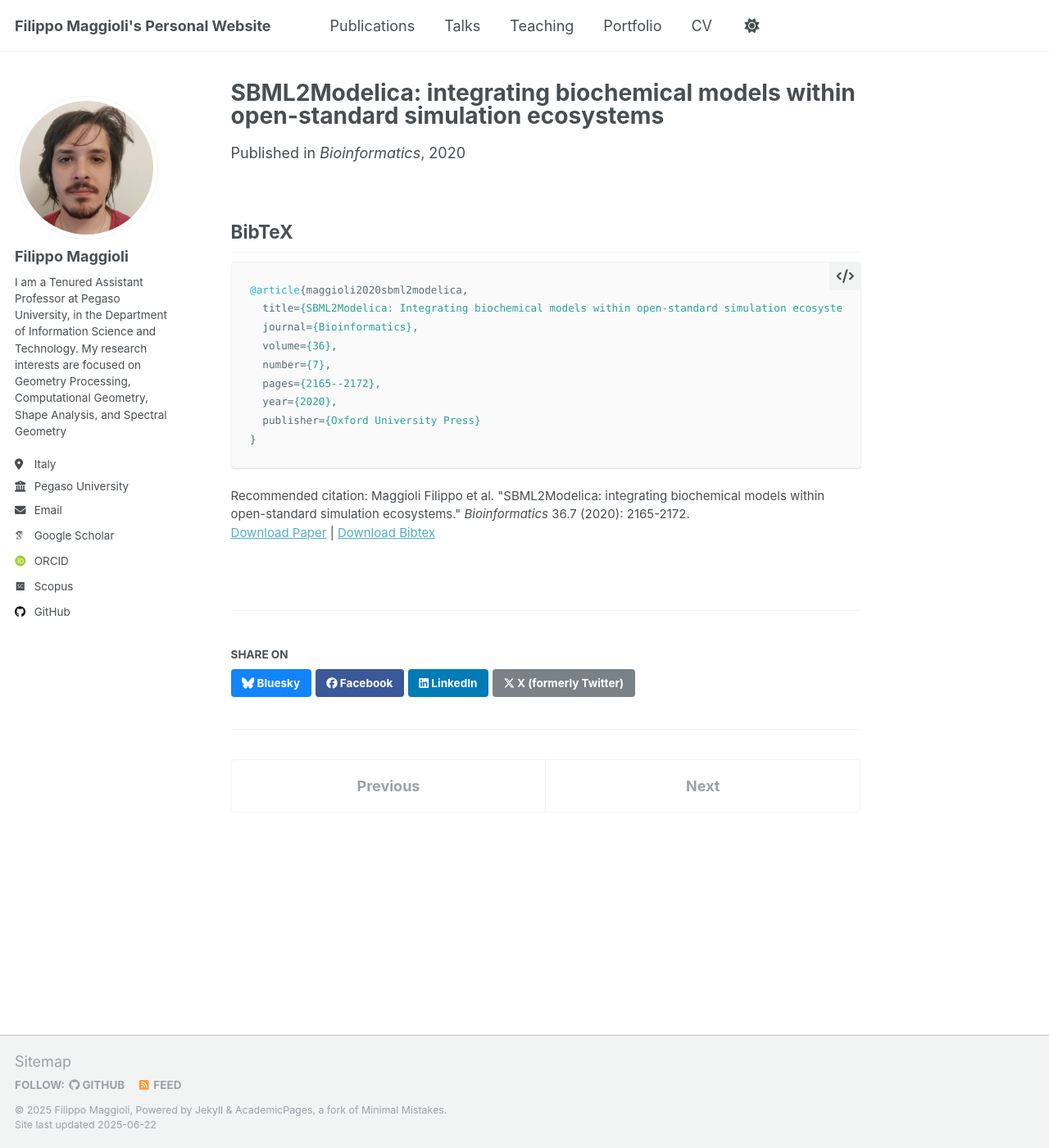
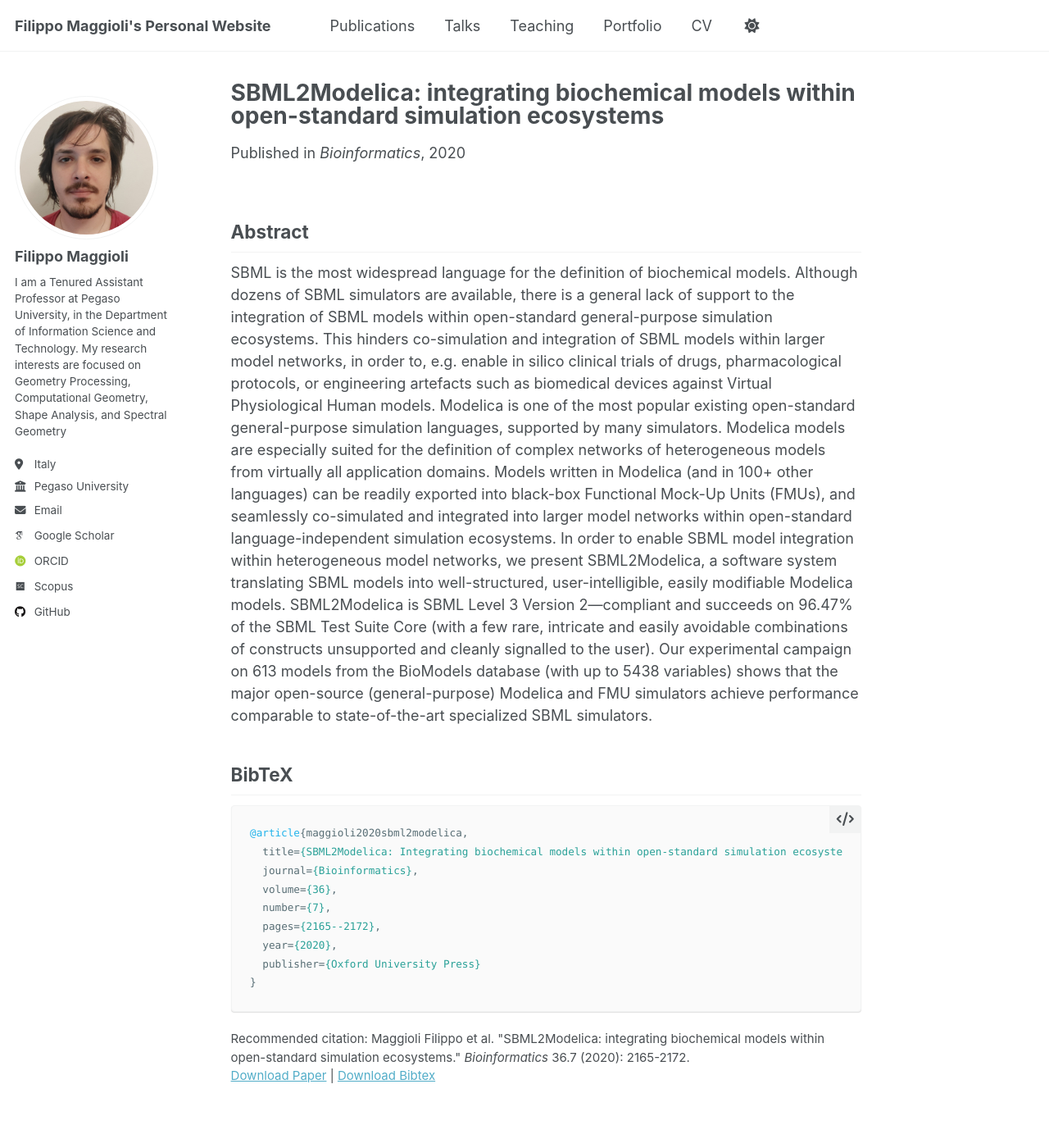
Before and after one commit to fmaggioli/fmaggioli.github.io, a Jekyll site: the page built from _publications/2020-04-01-sbml2modelica.md, in a window 1280 px wide and 1400 px high. Shown: the whole window at 82% size. Built offline with Jekyll 4.4.1, drawn with Linux system fonts in a browser that asks for light colours; some web fonts are replaced.

Commit message:
Working on publications

```diff
--- a/_publications/2020-04-01-sbml2modelica.md
+++ b/_publications/2020-04-01-sbml2modelica.md
@@ -13,9 +13,9 @@ teaser: '/images/publications/sbml2modelica.jpg'
 citation: 'Maggioli Filippo et al. "SBML2Modelica: integrating biochemical models within open-standard simulation ecosystems." <i>Bioinformatics</i> 36.7 (2020): 2165-2172.'
 ---
 
-<!-- ## Abstract
+## Abstract
 SBML is the most widespread language for the definition of biochemical models. Although dozens of SBML simulators are available, there is a general lack of support to the integration of SBML models within open-standard general-purpose simulation ecosystems. This hinders co-simulation and integration of SBML models within larger model networks, in order to, e.g. enable in silico clinical trials of drugs, pharmacological protocols, or engineering artefacts such as biomedical devices against Virtual Physiological Human models. Modelica is one of the most popular existing open-standard general-purpose simulation languages, supported by many simulators. Modelica models are especially suited for the definition of complex networks of heterogeneous models from virtually all application domains. Models written in Modelica (and in 100+ other languages) can be readily exported into black-box Functional Mock-Up Units (FMUs), and seamlessly co-simulated and integrated into larger model networks within open-standard language-independent simulation ecosystems.
-In order to enable SBML model integration within heterogeneous model networks, we present SBML2Modelica, a software system translating SBML models into well-structured, user-intelligible, easily modifiable Modelica models. SBML2Modelica is SBML Level 3 Version 2—compliant and succeeds on 96.47% of the SBML Test Suite Core (with a few rare, intricate and easily avoidable combinations of constructs unsupported and cleanly signalled to the user). Our experimental campaign on 613 models from the BioModels database (with up to 5438 variables) shows that the major open-source (general-purpose) Modelica and FMU simulators achieve performance comparable to state-of-the-art specialized SBML simulators. -->
+In order to enable SBML model integration within heterogeneous model networks, we present SBML2Modelica, a software system translating SBML models into well-structured, user-intelligible, easily modifiable Modelica models. SBML2Modelica is SBML Level 3 Version 2—compliant and succeeds on 96.47% of the SBML Test Suite Core (with a few rare, intricate and easily avoidable combinations of constructs unsupported and cleanly signalled to the user). Our experimental campaign on 613 models from the BioModels database (with up to 5438 variables) shows that the major open-source (general-purpose) Modelica and FMU simulators achieve performance comparable to state-of-the-art specialized SBML simulators.
 
 
 ## BibTeX
```
